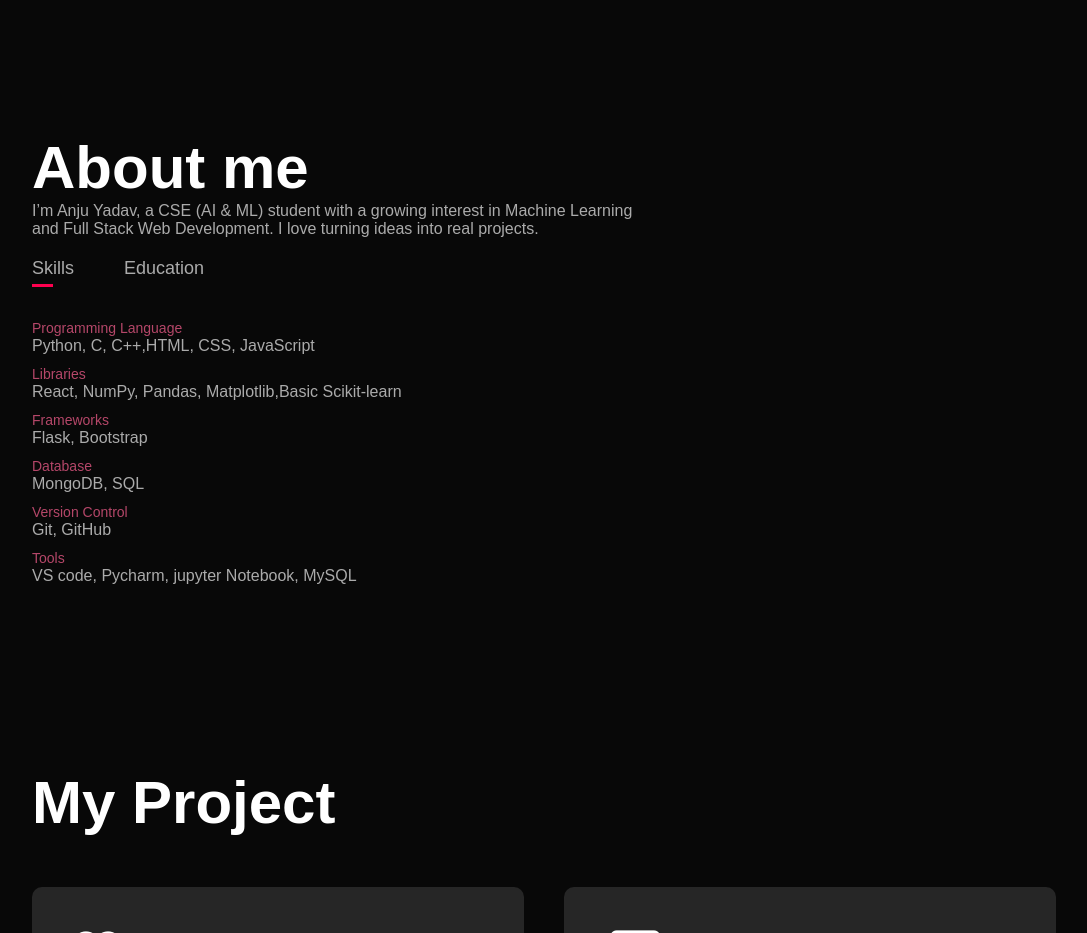
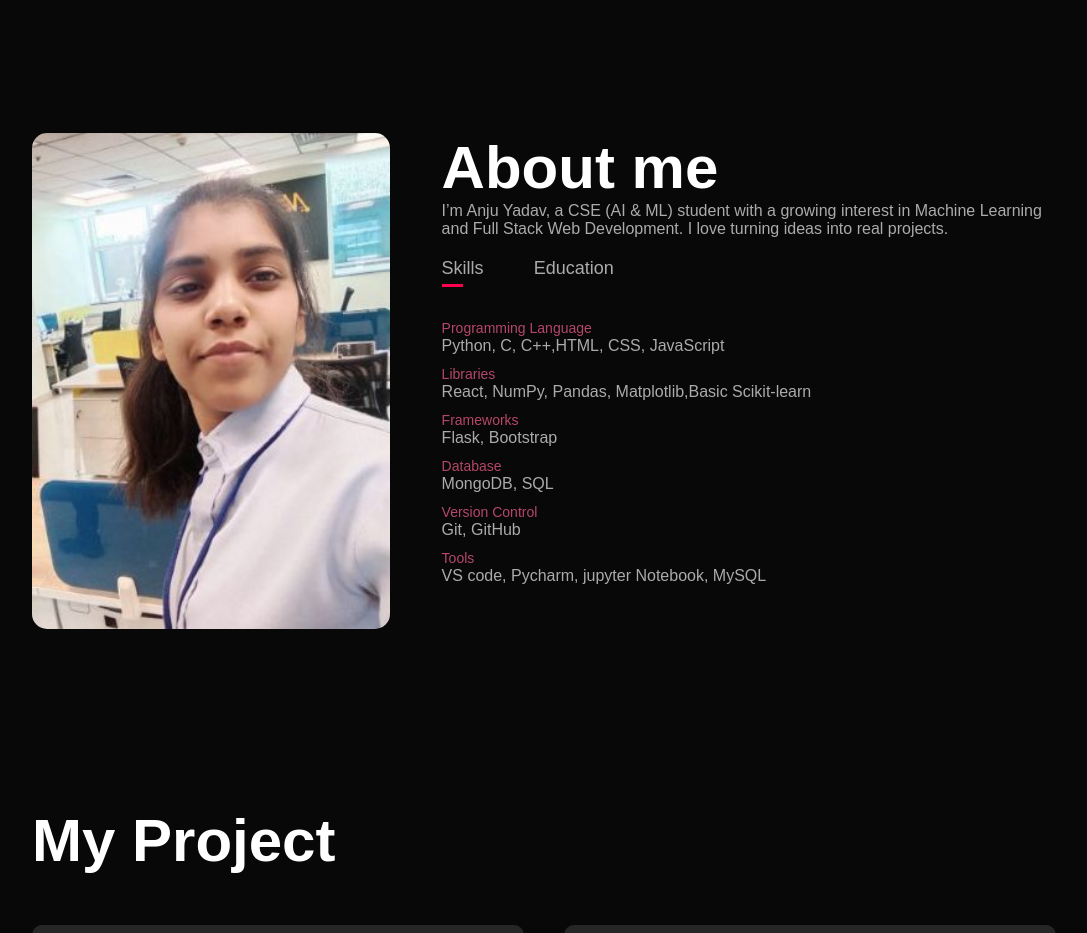
Before and after one commit to anju1234project/Personal-Portfolio-Website, a plain HTML site: page index.html in a window 1280 px wide. Shown: the part 800-1733 px from the top of the page, without its empty margins (96-1183 px from the left). Drawn offline with Linux system fonts and the light colour scheme.

Commit message:
Add image

```diff
--- a/index.html
+++ b/index.html
@@ -32,6 +32,9 @@
     <div id="about">
         <div class="container">
             <div class="row">
+                <div class="about-col-1">
+                    <img src="img/an.jpg">
+                </div>
                 <div class="about-col-2">
                     <h1 class="sub-title">About me</h1>
                     <p>I’m Anju Yadav, a CSE (AI & ML) student with a growing interest in Machine Learning and Full Stack Web Development. I love turning ideas into real projects.</p>
```
